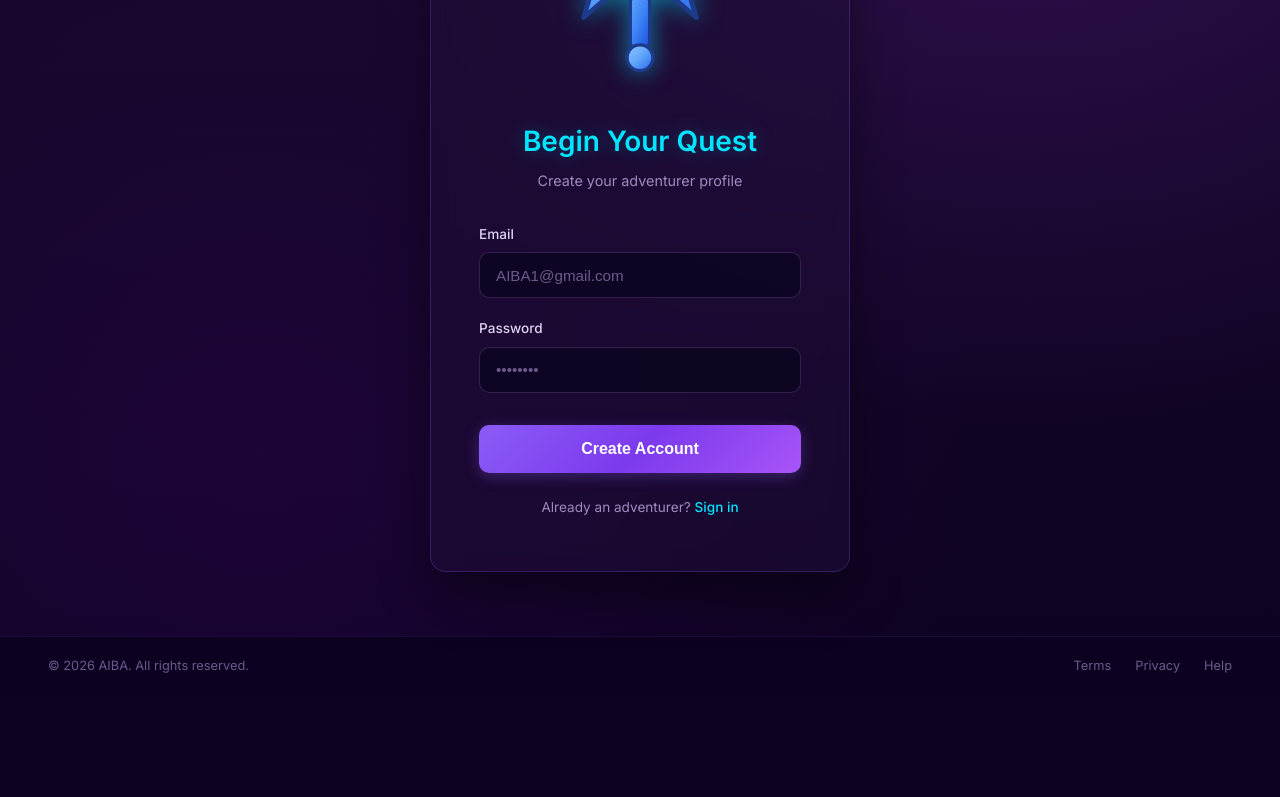
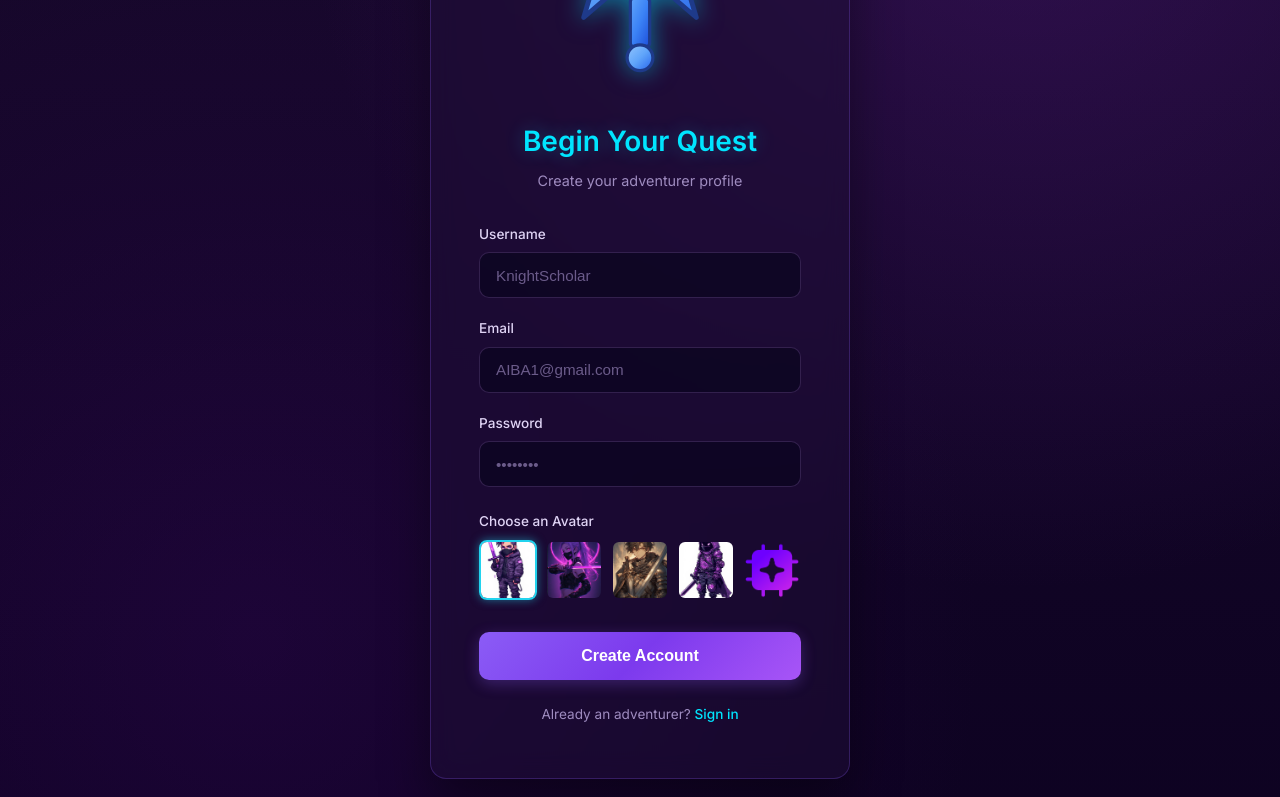
Before and after one commit to Jukain-Senpai/AIBA-an-AI-gamified-quiz-platform, a Vue app in the folder frontend/: page /register in a window 1280 px wide. Shown: the part 432-1229 px from the top of the page. Before the commit the page ends 1127 px from the top, so only its background shows below. Built offline with nearby package versions, Linux system fonts and the light colour scheme.

Commit message:
feat(auth): fix registration flow and add username/avatar selection

```diff
--- a/frontend/src/views/Profile.vue
+++ b/frontend/src/views/Profile.vue
@@ -190,8 +190,14 @@ export default {
         this.editForm.email = this.user.email || '';
         this.editForm.avatar = this.user.avatar || 'NeonKnight_M.jpg';
       } catch (err) {
-        this.error = "Failed to load profile. Please try again.";
-        console.error(err);
+        if (err.response?.status === 401) {
+          // Token is invalid or expired
+          localStorage.removeItem("token");
+          this.$router.push("/login");
+        } else {
+          this.error = "Failed to load profile. Please try again.";
+          console.error(err);
+        }
       } finally {
         this.loading = false;
       }
--- a/frontend/src/views/Register.vue
+++ b/frontend/src/views/Register.vue
@@ -9,6 +9,16 @@
       </div>
 
       <form @submit.prevent="handleRegister" class="auth-form">
+        <div class="input-group">
+          <label>Username</label>
+          <input
+            type="text"
+            placeholder="KnightScholar"
+            v-model="username"
+            required
+          />
+        </div>
+
         <div class="input-group">
           <label>Email</label>
           <input
@@ -29,6 +39,21 @@
           />
         </div>
 
+        <div class="input-group avatar-selection">
+          <label>Choose an Avatar</label>
+          <div class="avatar-grid">
+            <div
+              v-for="img in availableAvatars"
+              :key="img"
+              class="avatar-option"
+              :class="{ selected: avatar === img }"
+              @click="avatar = img"
+            >
+              <img :src="getAvatarUrl(img)" />
+            </div>
+          </div>
+        </div>
+
         <button type="submit" class="register-btn">Create Account</button>
 
         <p v-if="error" class="error">{{ error }}</p>
@@ -47,22 +72,31 @@ import api from '../services/api';
 export default {
   data() {
     return {
+      username: "",
       email: "",
       password: "",
+      avatar: "NeonKnight_M.jpg", // default selection
       error: null,
+      availableAvatars: [
+        'NeonKnight_M.jpg',
+        'NeonKnight_F.jpg',
+        'knight.jpg',
+        'download (1).jpg',
+        'AI.png'
+      ]
     };
   },
   methods: {
+    getAvatarUrl(filename) {
+      return `/src/assets/${filename}`;
+    },
     async handleRegister() {
       try {
-        await api.post("/auth/register", {
+        const res = await api.post("/auth/register", {
+          username: this.username,
           email: this.email,
           password: this.password,
-        });
-
-        const res = await api.post("/auth/register", {
-          email: this.email,
-          password: this.password,
+          avatar: this.avatar,
         });
 
         const token = res.data.token;
@@ -228,4 +262,40 @@ input:focus {
   background: rgba(239, 68, 68, 0.1);
   border-radius: 6px;
 }
+
+.avatar-selection {
+  margin-top: 1.5rem;
+}
+
+.avatar-grid {
+  display: grid;
+  grid-template-columns: repeat(5, 1fr);
+  gap: 0.5rem;
+  margin-top: 0.5rem;
+}
+
+.avatar-option {
+  border-radius: 8px;
+  overflow: hidden;
+  border: 2px solid transparent;
+  cursor: pointer;
+  transition: all 0.2s;
+  height: 60px;
+}
+
+.avatar-option img {
+  width: 100%;
+  height: 100%;
+  object-fit: cover;
+  display: block;
+}
+
+.avatar-option:hover {
+  transform: scale(1.05);
+}
+
+.avatar-option.selected {
+  border-color: #22d3ee;
+  box-shadow: 0 0 10px rgba(34, 211, 238, 0.5);
+}
 </style>
```
Also changed, not shown: 2 other files (tests, documents, lock files or other folders).
